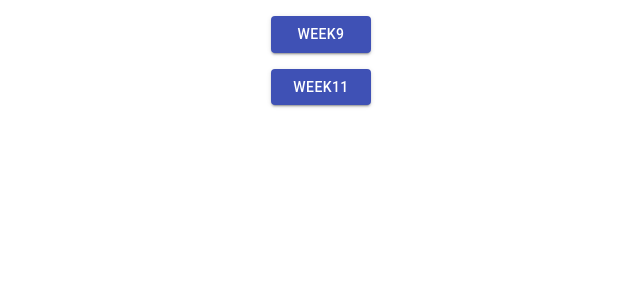
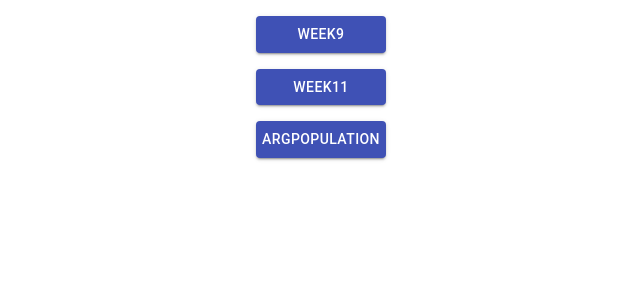
Before and after one commit to tdallas/infovis, a React (Create React App) app: page / in a window 1280 px wide. Shown: the top 300 px of the page, without its empty margins (319-959 px from the left). Built offline with nearby package versions, Linux system fonts and the light colour scheme.

Commit message:
feat: fix link and add button to mainpage

```diff
--- a/src/components/home/Home.js
+++ b/src/components/home/Home.js
@@ -1,7 +1,7 @@
 import { makeStyles } from "@material-ui/core/styles";
 import { Button } from "@material-ui/core";
 
-const currentVizs = ["week9", "week11"];
+const currentVizs = ["week9", "week11", "argPopulation"];
 
 const useStyles = makeStyles(() => ({
   button: {
@@ -9,7 +9,7 @@ const useStyles = makeStyles(() => ({
     marginBottom: "8px",
     marginBlockStart: "8px",
     marginBlockEnd: "8px",
-    width: "100px",
+    width: "130px",
   },
 }));
 
--- a/src/components/viz/Viz.js
+++ b/src/components/viz/Viz.js
@@ -8,7 +8,7 @@ const vizs = {
   week11:
     "https://public.tableau.com/views/week11_16169614935230/Dashboard1?:language=es&:display_count=y&publish=yes&:origin=viz_share_link",
   argPopulation:
-    "https://public.tableau.com/profile/tomas.dallas#!/vizhome/PoblacinArgentina_16176557357230/Dashboard1",
+    "https://public.tableau.com/views/PoblacinArgentina_16176557357230/Dashboard1?:language=es&:display_count=y&:origin=viz_share_link",
 };
 
 const Viz = ({ currentViz }) => {
```
